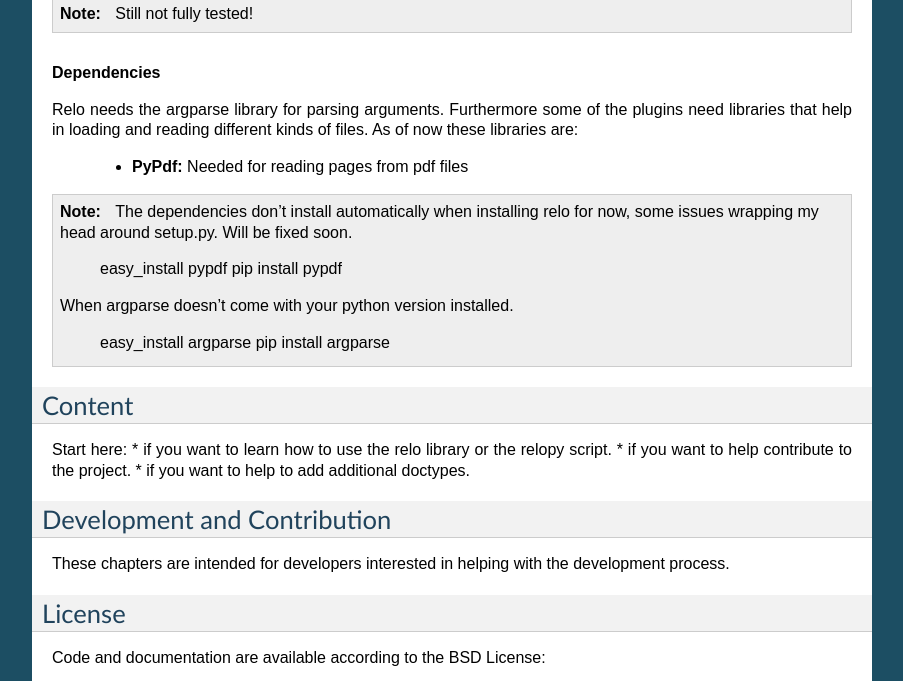
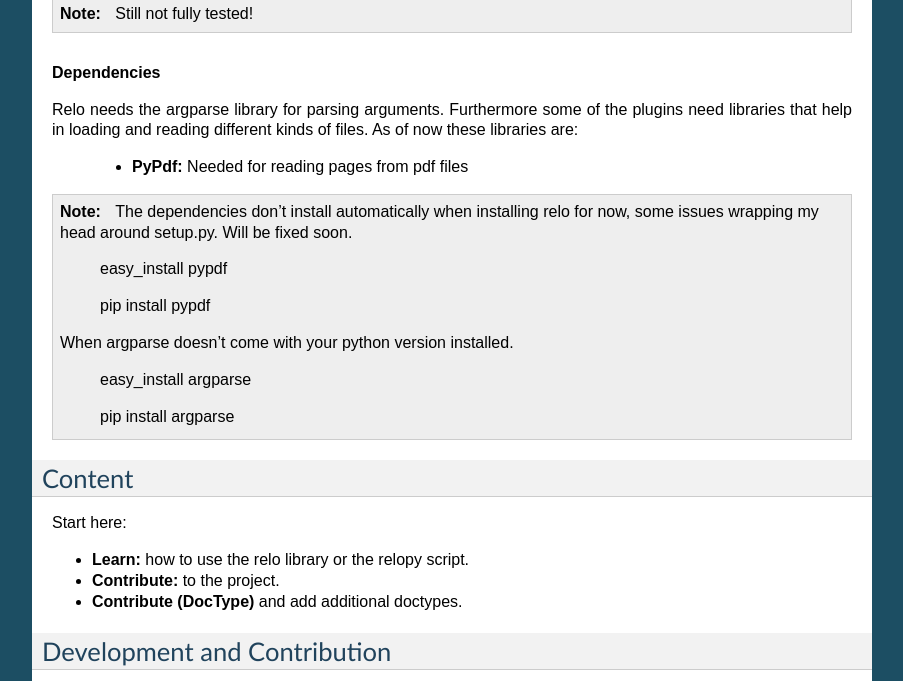
Before and after one commit to cwoebker/relo, a Sphinx documentation site: the page built from docs/index.rst, in a window 1280 px wide and 900 px high, scrolled down 814 px, cut to the strip 0-681 px from the top of the window. Shown: the whole strip, without its empty margins (198-1101 px from the left). Built offline with Sphinx 7.4.7, drawn with Linux system fonts in a browser that asks for light colours; pages that are not in the unit, such as notebooks, are missing from menus.

Commit message:
index site is more or less final now

```diff
--- a/docs/index.rst
+++ b/docs/index.rst
@@ -68,19 +68,22 @@ As of now these libraries are:
     wrapping my head around setup.py. Will be fixed soon.
 
         easy_install pypdf
+
         pip install pypdf
 
     When argparse doesn't come with your python version installed.
 
         easy_install argparse
+
         pip install argparse
 
 Content
 =======
 Start here:
-* if you want to learn how to use the relo library or the relopy script.
-* if you want to help contribute to the project.
-* if you want to help to add additional doctypes.
+
+* **Learn:** how to use the relo library or the relopy script.
+* **Contribute:**  to the project.
+* **Contribute (DocType)** and add additional doctypes.
 
 
 .. toctree::
```
